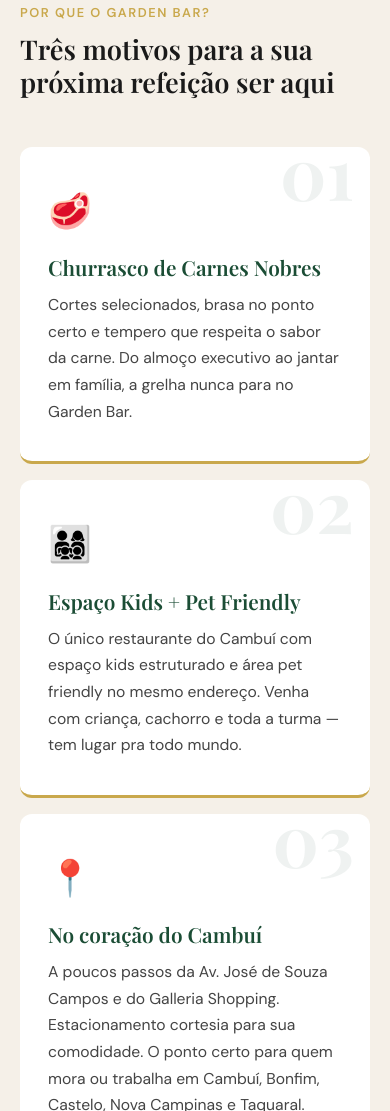
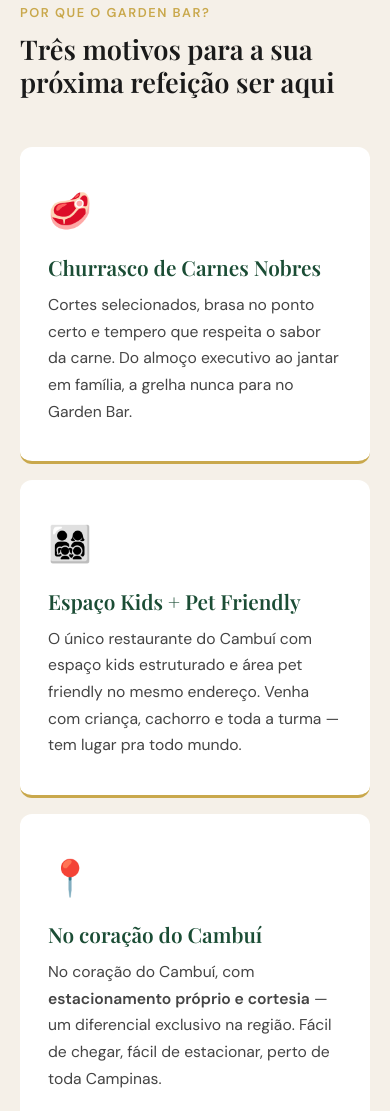
Before and after one commit to themidiamkt-cpu/garden-lp, a plain HTML site: page index.html in a window 390 px wide. Shown: the part 889-2000 px from the top of the page. Drawn offline with nearby package versions, Linux system fonts and the light colour scheme; a web font is replaced by a local one.

Commit message:
fix: ajustes mobile e nome

```diff
--- a/index.html
+++ b/index.html
@@ -302,15 +302,7 @@
       transition: transform var(--transition), box-shadow var(--transition);
     }
     .motivo:hover { transform: translateY(-4px); box-shadow: var(--sombra-dourada); }
-    .motivo__num {
-      font-family: var(--ff-display);
-      font-size: 4.5rem;
-      font-weight: 700;
-      color: rgba(27,77,53,0.07);
-      position: absolute;
-      top: -12px; right: 16px;
-      line-height: 1;
-    }
+    .motivo__num { display: none; }
     .motivo__icon { font-size: 2.2rem; margin-bottom: 16px; }
     .motivo__title { color: var(--verde); margin-bottom: 12px; font-size: 1.3rem; }
     .motivo__text { color: var(--texto-medio); font-size: 0.98rem; line-height: 1.7; }
@@ -821,7 +813,7 @@
 <header class="site-header" id="site-header" role="banner">
   <div class="container">
     <div class="site-header__inner">
-      <a href="#hero" class="site-header__logo">Garden <span>Bar</span></a>
+      <a href="#hero" class="site-header__logo">Garden <span>Restaurante e Bar</span></a>
       <nav class="site-header__nav" aria-label="Navegação principal">
         <a href="#sobre">O Restaurante</a>
         <a href="#diferenciais">Diferenciais</a>
@@ -909,9 +901,8 @@
         <div class="motivo__icon" aria-hidden="true">📍</div>
         <h3 class="motivo__title">No coração do Cambuí</h3>
         <p class="motivo__text">
-          A poucos passos da Av. José de Souza Campos e do Galleria Shopping. Estacionamento
-          cortesia para sua comodidade. O ponto certo para quem mora ou trabalha em Cambuí,
-          Bonfim, Castelo, Nova Campinas e Taquaral.
+          No coração do Cambuí, com <strong>estacionamento próprio e cortesia</strong> — um diferencial
+          exclusivo na região. Fácil de chegar, fácil de estacionar, perto de toda Campinas.
         </p>
       </article>
     </div>
@@ -1344,7 +1335,7 @@
   <div class="container">
     <div class="footer__grid">
       <div>
-        <div class="footer__brand-name">Garden Bar</div>
+        <div class="footer__brand-name">Garden Restaurante e Bar</div>
         <p class="footer__tagline">
           Restaurante e churrascaria no coração do Cambuí, Campinas.
           Carnes nobres, espaço kids, pet friendly e estacionamento cortesia.
```
